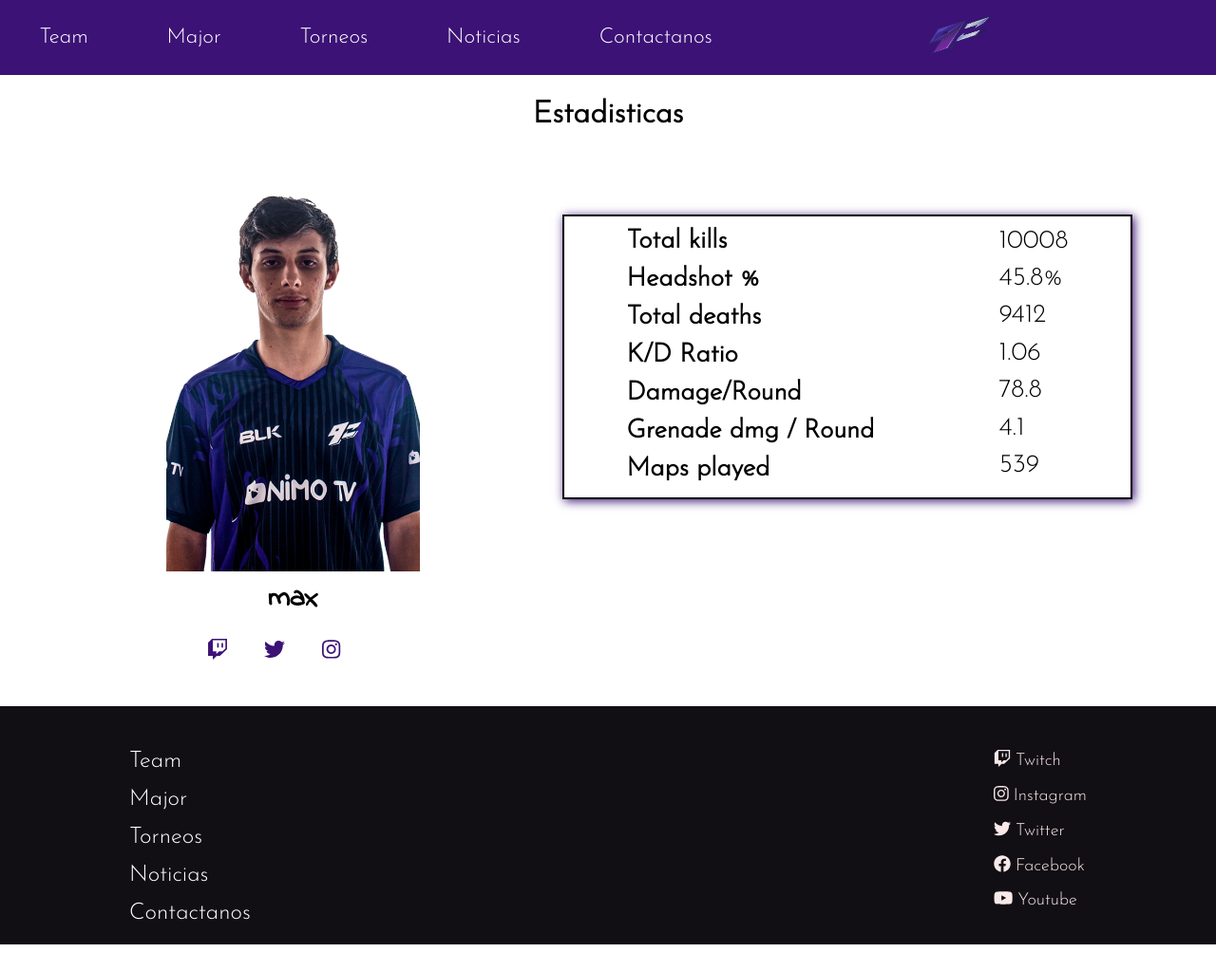
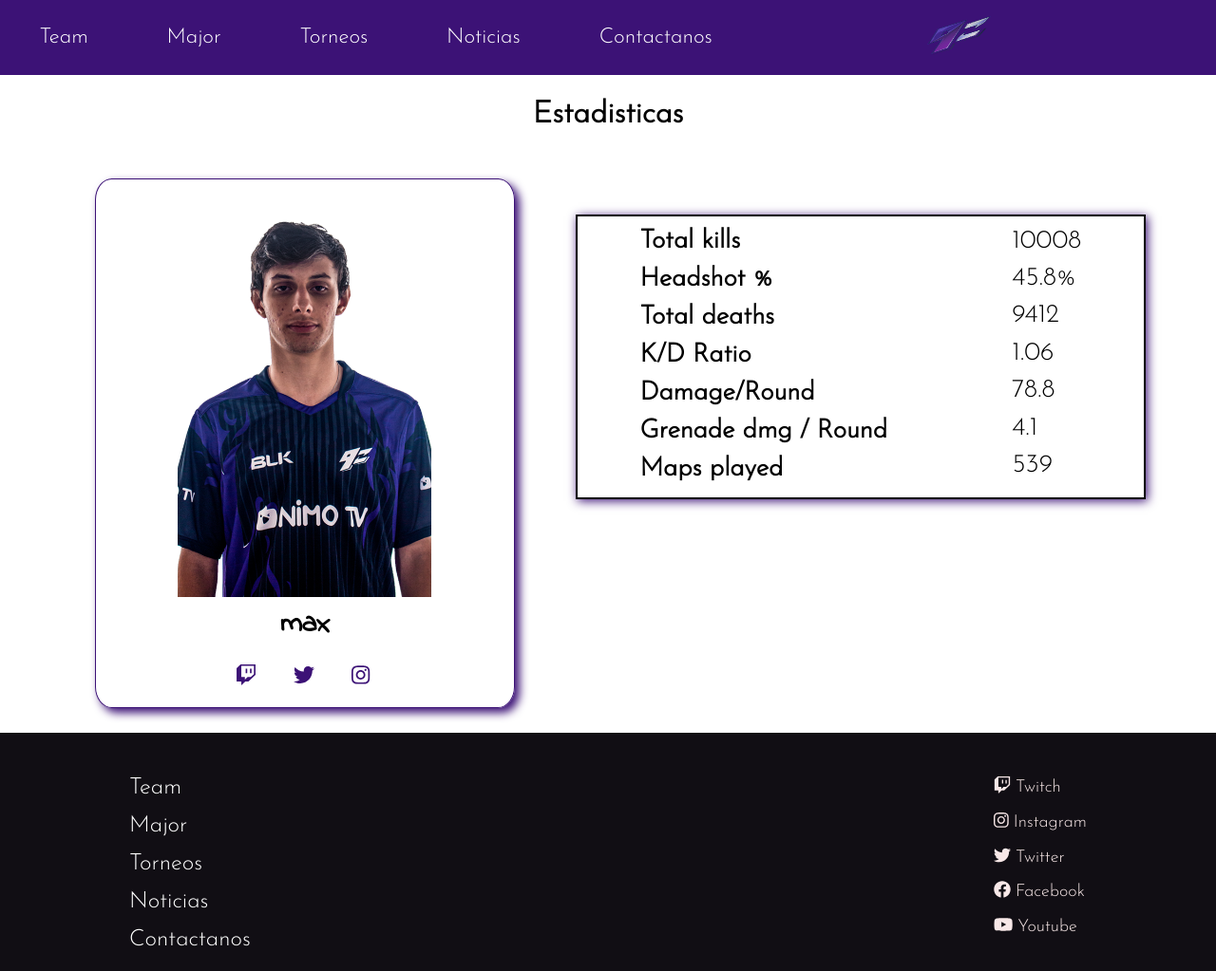
Before and after one commit to FrancoDagostino/Web-Esport, a website: page estadisticas/estadisticaMax.html in a window 1280 px wide. Shown: the whole page at 95% size. Before the commit the page ends 995 px from the top, so only its background shows below. Drawn offline with nearby package versions, Linux system fonts and the light colour scheme; a web font is replaced by a local one.

Commit message:
se modifico el estilo de estadisticas

```diff
--- a/estadisticas/estadisticaMax.html
+++ b/estadisticas/estadisticaMax.html
@@ -35,7 +35,7 @@
       <section>
         <h1>Estadisticas</h1>
         <div class="imgCard">
-          <article class="animate__animated animate__fadeInLeft">
+          <article class="player-content animate__animated animate__fadeInLeft">
             <div class="card-body">
               <div class="card-playerd"></div>
               <div class="card-subtitle">
--- a/scss/components/_main-team.scss
+++ b/scss/components/_main-team.scss
@@ -45,6 +45,7 @@
 .statics {
 	text-decoration: none;
 }
+
 .mouseover-body {
 	@include borders($mainColor,1px,4%);
 	box-shadow: 5px 5px 10px $mainColor;
--- a/scss/components/_player-static.scss
+++ b/scss/components/_player-static.scss
@@ -24,3 +24,12 @@
 		font-size: 1.7rem;
 	}
 }
+.player-content{
+	@include borders($mainColor,1px,4%);
+	box-shadow: 5px 5px 10px $mainColor;
+	margin-top: 2%;
+	margin-left: 2%;
+	.card-icon{
+		margin-right: 9%;
+	}
+}
```
Also changed, not shown: estadisticas/estadisticasDav1d.html (+1 -1 lines), estadisticas/estadisticasLuken.html (+1 -1 lines), estadisticas/estadisticasRox.html (+1 -1 lines), estadisticas/estadisticasdgt.html (+1 -1 lines), css/estilo.css.
